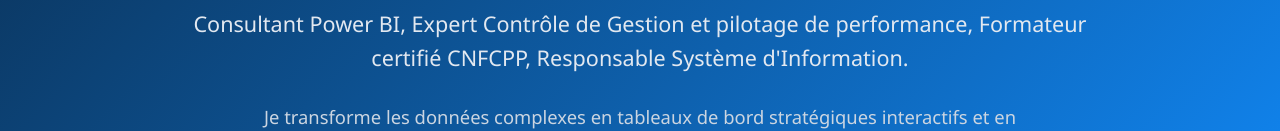
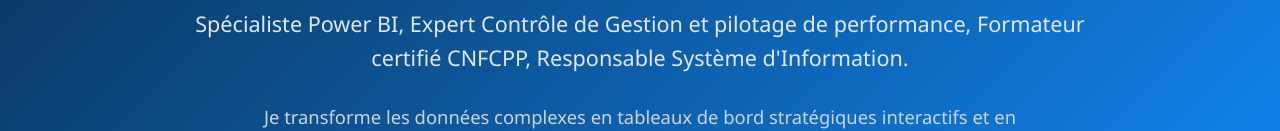
Before and after one commit to fifaboumend50-arch/afif-portfolio, a plain HTML site: page index.html in a window 1280 px wide. Shown: the part 426-557 px from the top of the page. Drawn offline with Linux system fonts and the light colour scheme.

Commit message:
Add files via upload

```diff
--- a/index.html
+++ b/index.html
@@ -3,7 +3,7 @@
 <head>
 <meta charset="UTF-8">
 <meta name="viewport" content="width=device-width, initial-scale=1.0">
-<title>Afif Boumendil | Consultant Power BI & Expert Contrôle de Gestion</title>
+<title>Afif Boumendil | Spécialiste Power BI & Expert Contrôle de Gestion</title>
 
 <link href="https://cdnjs.cloudflare.com/ajax/libs/font-awesome/6.5.1/css/all.min.css" rel="stylesheet">
 
@@ -839,7 +839,7 @@ html[dir="rtl"] .modal-title-container {
 <h1 data-i18n="hero_name">Afif Boumendil</h1>
 
 <h2 data-i18n="hero_title">
-    Consultant Power BI, Expert Contrôle de Gestion et pilotage de performance, Formateur certifié CNFCPP, Responsable Système d'Information.
+    Spécialiste Power BI, Expert Contrôle de Gestion et pilotage de performance, Formateur certifié CNFCPP, Responsable Système d'Information.
 </h2>
 
 <p data-i18n="hero_desc">
@@ -1280,7 +1280,7 @@ const translations = {
     nav_portfolio: "Réalisations",
     nav_contact: "Contact",
     hero_name: "Afif Boumendil",
-    hero_title: "Consultant Power BI, Expert Contrôle de Gestion et pilotage de performance, Formateur certifié CNFCPP, Responsable Système d'Information.",
+    hero_title: "Spécialiste Power BI, Expert Contrôle de Gestion et pilotage de performance, Formateur certifié CNFCPP, Responsable Système d'Information.",
     hero_desc: "Je transforme les données complexes en tableaux de bord stratégiques interactifs et en <span class='highlight'>décisions pertinentes</span> pour accélérer la performance.",
     hero_btn1: "Mon parcours",
     hero_btn2: "Demander l'accès au CV",
@@ -1371,7 +1371,7 @@ const translations = {
     nav_portfolio: "Portfolio",
     nav_contact: "Contact",
     hero_name: "Afif Boumendil",
-    hero_title: "Power BI Consultant, Management Control & Performance Management Expert, CNFCPP Certified Trainer, Information System Manager.",
+    hero_title: "Power BI Specialist, Management Control & Performance Management Expert, CNFCPP Certified Trainer, Information System Manager.",
     hero_desc: "I turn complex data into interactive strategic dashboards and <span class='highlight'>insightful decisions</span> to accelerate performance.",
     hero_btn1: "My career",
     hero_btn2: "Request CV access",
@@ -1462,7 +1462,7 @@ const translations = {
     nav_portfolio: "الإنجازات",
     nav_contact: "اتصل بي",
     hero_name: "عفيف بومنديل",
-    hero_title: "مستشار Power BI، خبير في مراقبة التصرف وقيادة الأداء، مكوّن معتمد من CNFCPP، ومسؤول أنظمة المعلومات.",
+    hero_title: "أخصائي Power BI، خبير في مراقبة التصرف وقيادة الأداء، مكوّن معتمد من CNFCPP، ومسؤول أنظمة المعلومات.",
     hero_desc: "أحوّل البيانات المعقدة إلى لوحات قيادة استراتيجية تفاعلية و<span class='highlight'>قرارات رشيدة</span> لتسريع الأداء.",
     hero_btn1: "مساري المهني",
     hero_btn2: "طلب الوصول إلى السيرة الذاتية",
```
